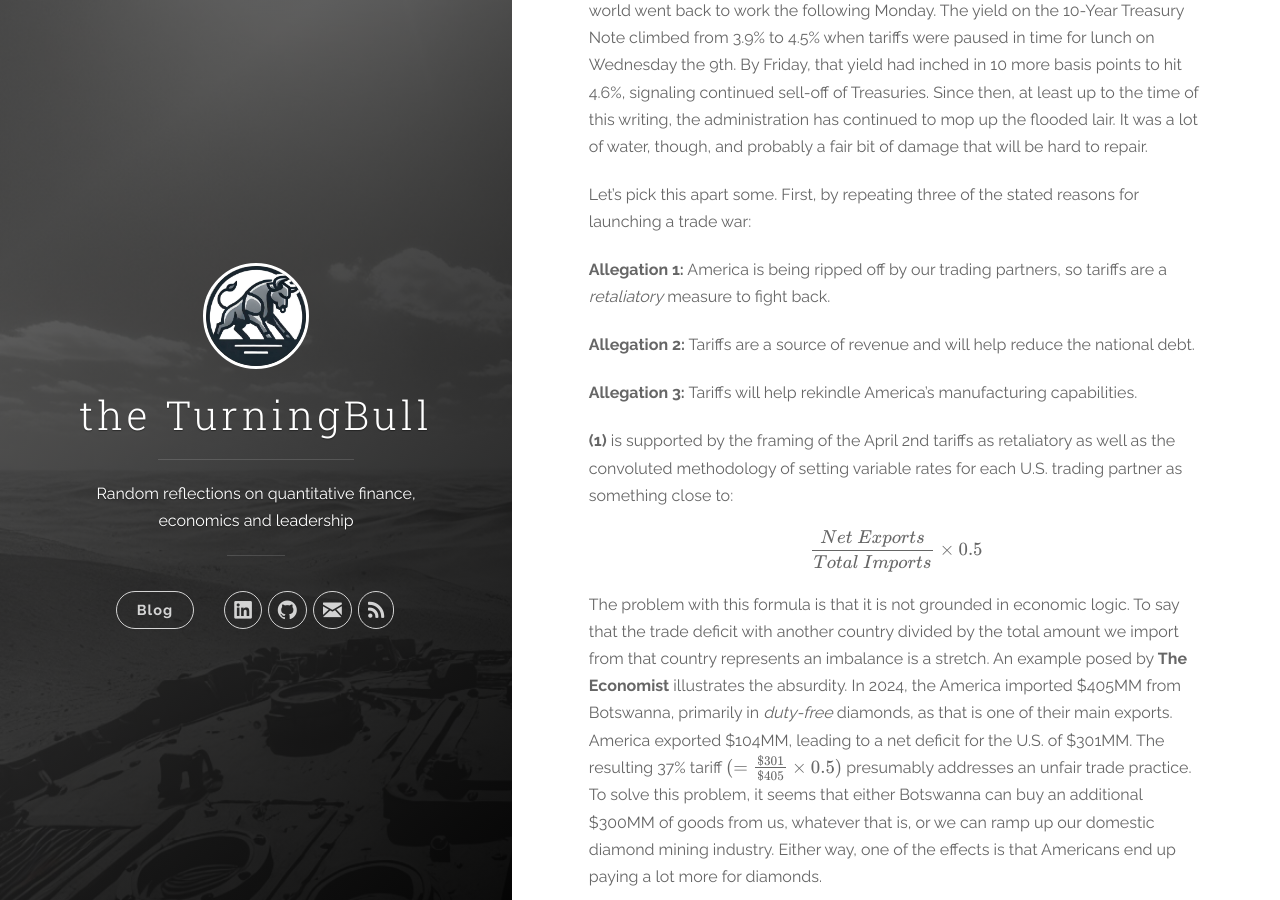
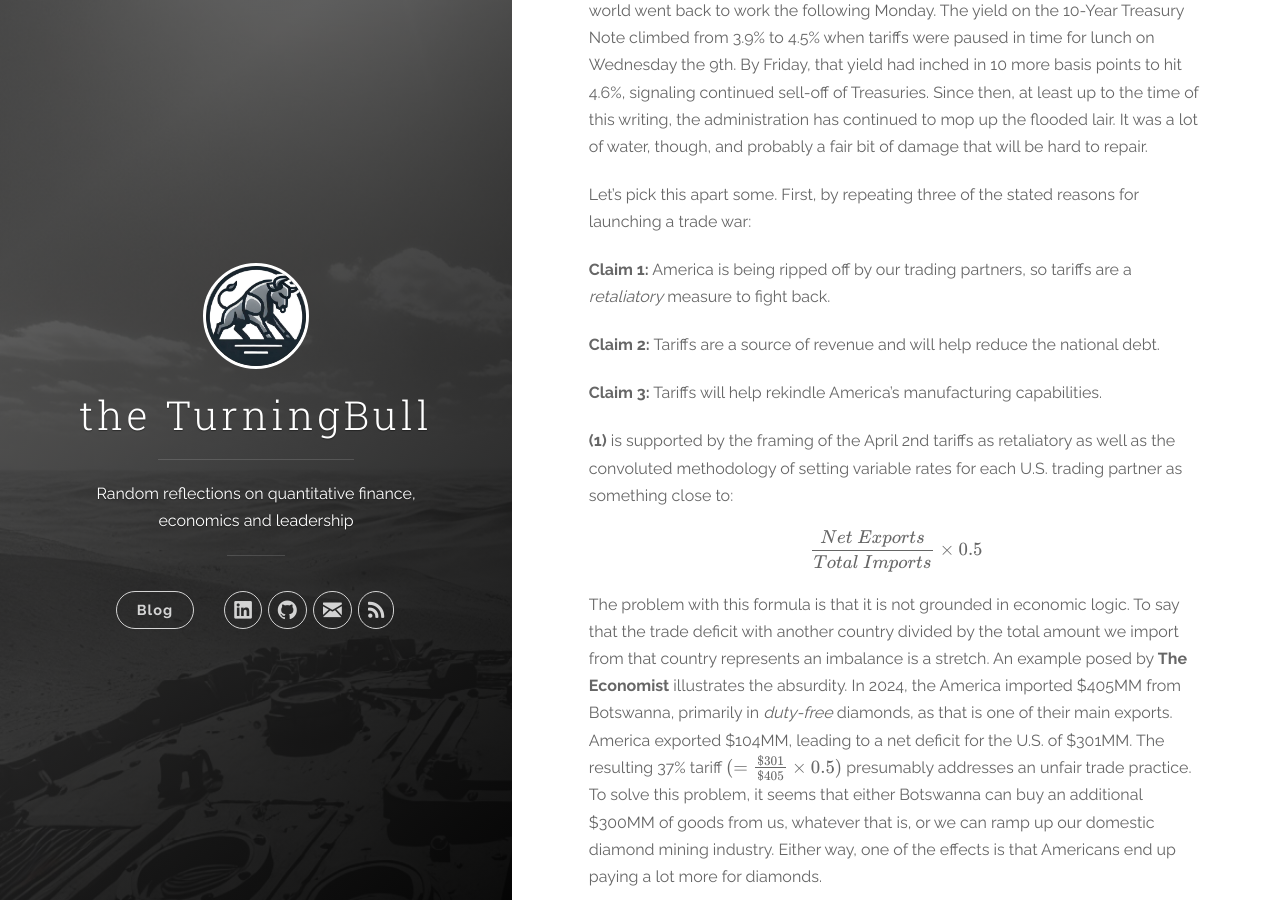
Before and after one commit to rtrimble13/TurningBull, a Jekyll site: the page built from _posts/2025-04-30-magical-thinking.md, in a window 1280 px wide and 900 px high, scrolled down 2563 px. Built offline with Jekyll 4.4.1, drawn with Linux system fonts in a browser that asks for light colours.

Commit message:
minor edits.

```diff
--- a/_posts/2025-04-30-magical-thinking.md
+++ b/_posts/2025-04-30-magical-thinking.md
@@ -26,11 +26,11 @@ This bizarre allegory was inspired by the true events of April, 2025.  Honestly,
 
 Let's pick this apart some.  First, by repeating three of the stated reasons for launching a trade war:
 
-**Allegation 1:** America is being ripped off by our trading partners, so tariffs are a *retaliatory* measure to fight back.
+**Claim 1:** America is being ripped off by our trading partners, so tariffs are a *retaliatory* measure to fight back.
 
-**Allegation 2:** Tariffs are a source of revenue and will help reduce the national debt.
+**Claim 2:** Tariffs are a source of revenue and will help reduce the national debt.
 
-**Allegation 3:** Tariffs will help rekindle America's manufacturing capabilities.
+**Claim 3:** Tariffs will help rekindle America's manufacturing capabilities.
 
 **(1)** is supported by the framing of the April 2nd tariffs as retaliatory as well as the convoluted methodology of setting variable rates for each U.S. trading partner as something close to:
 
```
